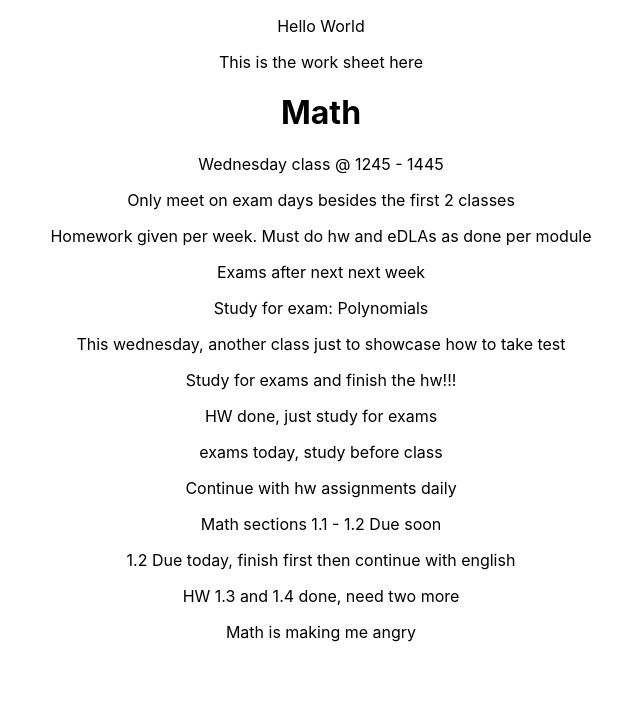
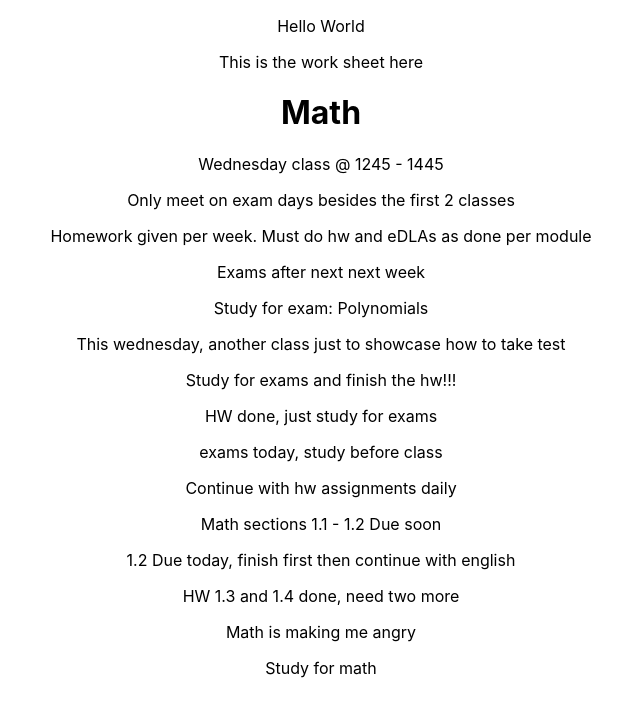
Before and after one commit to jsoomie/school-notebook, a React (Create React App) app: page /math in a window 1280 px wide. Shown: the top 716 px of the page, without its empty margins (319-959 px from the left). Built offline with nearby package versions, Linux system fonts and the light colour scheme.

Commit message:
chore: update math

```diff
--- a/src/pages/Math/Math.tsx
+++ b/src/pages/Math/Math.tsx
@@ -20,6 +20,7 @@ export const Math = () => {
       <p>1.2 Due today, finish first then continue with english</p>
       <p>HW 1.3 and 1.4 done, need two more</p>
       <p>Math is making me angry</p>
+      <p>Study for math</p>
     </div>
   );
 };
```
